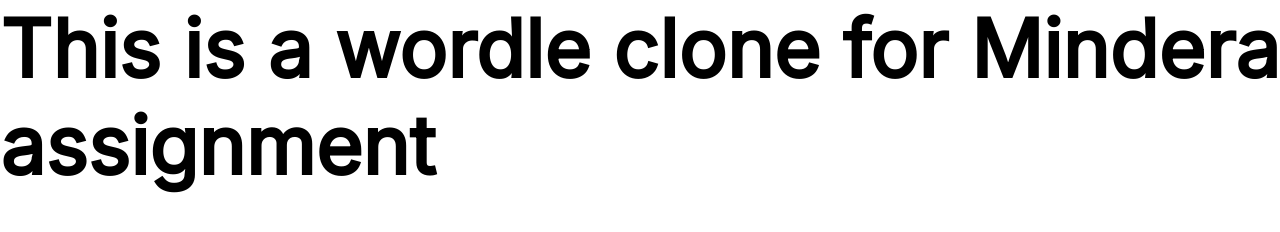
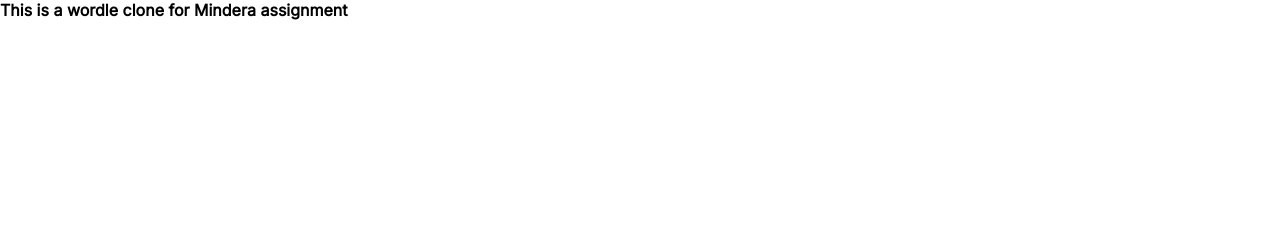
Before and after one commit to EmmanuelOloke/wordle, a plain HTML site: page index.html in a window 1280 px wide. Drawn offline with Linux system fonts and the light colour scheme.

Commit message:
cleared h1 style

```diff
--- a/style.css
+++ b/style.css
@@ -5,7 +5,3 @@
     font-size: 16px;
     font-family: 'Inter', sans-serif;
 }
-
-h1 {
-    font-size: 5rem;
-}
```
